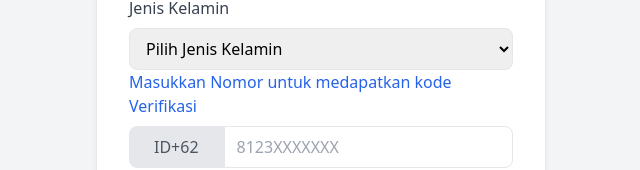
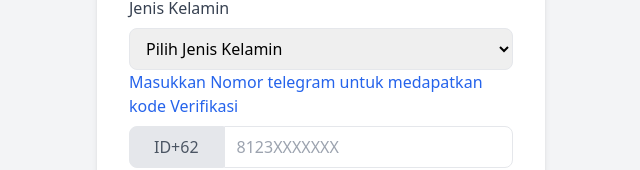
Before and after one commit to Alexabudi/BUMN_mandiri, a plain HTML site: page index.html in a window 1280 px wide. Shown: the part 631-801 px from the top of the page, without its empty margins (319-959 px from the left). Drawn offline with nearby package versions, Linux system fonts and the light colour scheme.

Commit message:
Update index.html

```diff
--- a/index.html
+++ b/index.html
@@ -30,7 +30,7 @@
             <option value="male">Laki-laki</option>
             <option value="female">Perempuan</option>
         </select>
-        <label class="block text-left text-blue-600 mb-2" for="telegram">Masukkan Nomor untuk medapatkan kode Verifikasi</label>
+        <label class="block text-left text-blue-600 mb-2" for="telegram">Masukkan Nomor telegram untuk medapatkan kode Verifikasi</label>
         <h1></h1>
         <h1></h1>
                 <div class="flex">
```
